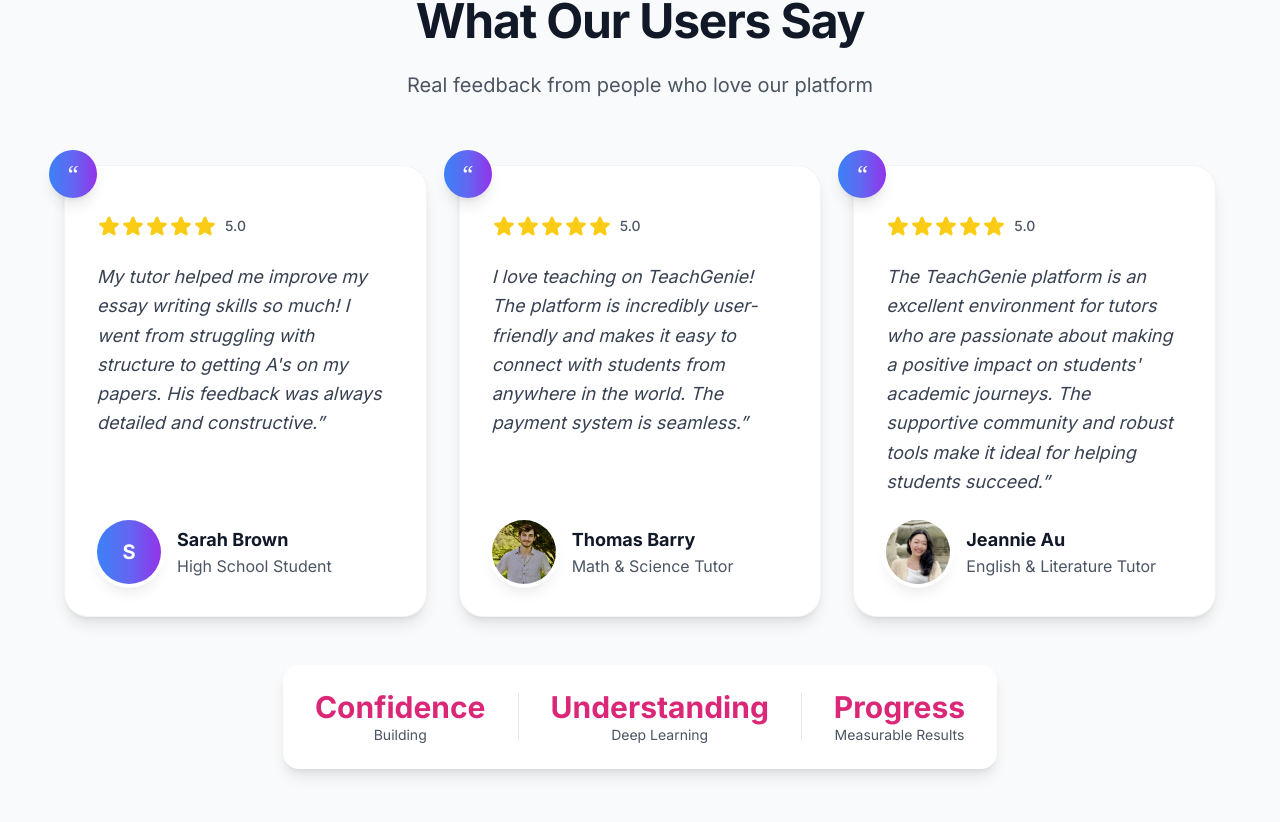
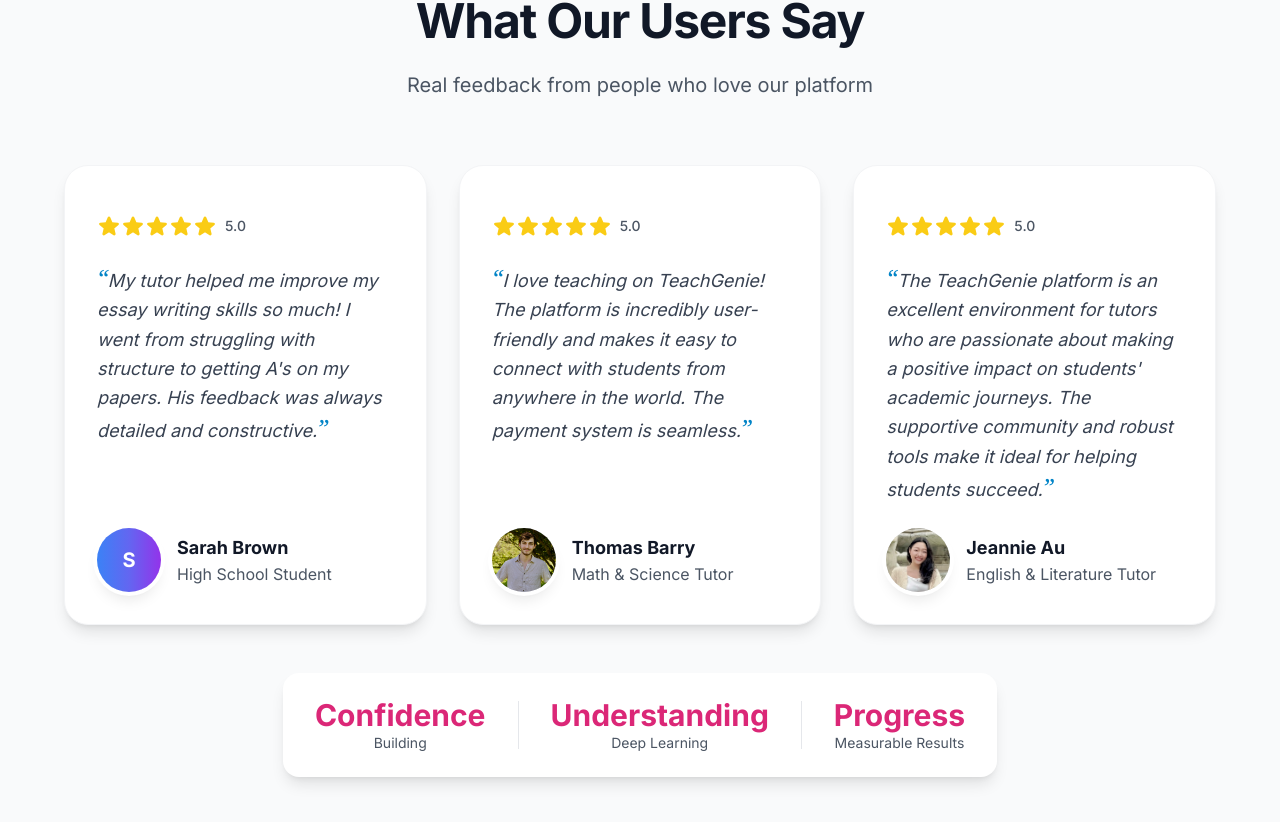
Before and after one commit to Thomas-Barry1/TeachGenieTutoringPlatform, a Next.js app in the folder teachgenie-platform/: page / in a window 1280 px wide. Shown: the part 840-1662 px from the top of the page. Built offline with nearby package versions, Linux system fonts and the light colour scheme; no server answers.

Commit message:
Fix text in hero and end of review sections to be bigger. Also move the quote icon in the review section to be a quote inside

```diff
--- a/teachgenie-platform/src/app/page.tsx
+++ b/teachgenie-platform/src/app/page.tsx
@@ -46,7 +46,7 @@
                   </span>
                 </div>
 
-                <h1 className="text-4xl sm:text-5xl lg:text-6xl xl:text-7xl font-bold tracking-tight text-gray-900 mb-6">
+                <h1 className="text-5xl sm:text-5xl lg:text-6xl xl:text-7xl font-bold tracking-tight text-gray-900 mb-6">
                     <span className="bg-gradient-to-r from-blue-500 via-indigo-500 to-purple-600 bg-clip-text text-transparent leading-relaxed drop-shadow-sm">
                       Learn from the
                     </span>
@@ -160,10 +160,6 @@
             {testimonials.map((testimonial, index) => (
               <div key={testimonial.name} className="relative group">
                 <div className="bg-white rounded-3xl p-8 shadow-lg hover:shadow-2xl transition-all duration-300 transform group-hover:-translate-y-2 border border-gray-100 h-full flex flex-col">
-                  {/* Quote icon */}
-                  <div className="absolute -top-4 -left-4 w-12 h-12 bg-gradient-to-r from-blue-500 via-indigo-500 to-purple-600 rounded-full flex items-center justify-center shadow-lg">
-                    <span className="text-white text-2xl font-serif">&ldquo;</span>
-                  </div>
 
                   {/* Rating */}
                   <div className="flex items-center mb-6 mt-4">
@@ -177,7 +173,9 @@
 
                   {/* Content */}
                   <p className="text-gray-700 mb-6 italic text-lg leading-relaxed flex-grow">
-                    {testimonial.content}&rdquo;
+                    <span className="text-2xl font-serif text-primary-600">&ldquo;</span>
+                    {testimonial.content}
+                    <span className="text-2xl font-serif text-primary-600">&rdquo;</span>
                   </p>
 
                   {/* Author */}
@@ -211,18 +209,18 @@
           <div className="text-center">
             <div className="inline-flex flex-col sm:flex-row items-center space-y-4 sm:space-y-0 sm:space-x-8 bg-white rounded-2xl px-4 sm:px-8 py-6 shadow-lg">
               <div className="text-center">
-                <div className="text-2xl sm:text-3xl font-bold text-pink-600">Confidence</div>
-                <div className="text-sm text-gray-600">Building</div>
+                <div className="text-3xl sm:text-3xl font-bold text-pink-600">Confidence</div>
+                <div className="text-base sm:text-sm text-gray-600">Building</div>
               </div>
               <div className="hidden sm:block w-px h-12 bg-gray-200"></div>
               <div className="text-center">
-                <div className="text-2xl sm:text-3xl font-bold text-pink-600">Understanding</div>
-                <div className="text-sm text-gray-600">Deep Learning</div>
+                <div className="text-3xl sm:text-3xl font-bold text-pink-600">Understanding</div>
+                <div className="text-base sm:text-sm text-gray-600">Deep Learning</div>
               </div>
               <div className="hidden sm:block w-px h-12 bg-gray-200"></div>
               <div className="text-center">
-                <div className="text-2xl sm:text-3xl font-bold text-pink-600">Progress</div>
-                <div className="text-sm text-gray-600">Measurable Results</div>
+                <div className="text-3xl sm:text-3xl font-bold text-pink-600">Progress</div>
+                <div className="text-base sm:text-sm text-gray-600">Measurable Results</div>
               </div>
             </div>
           </div>
```
